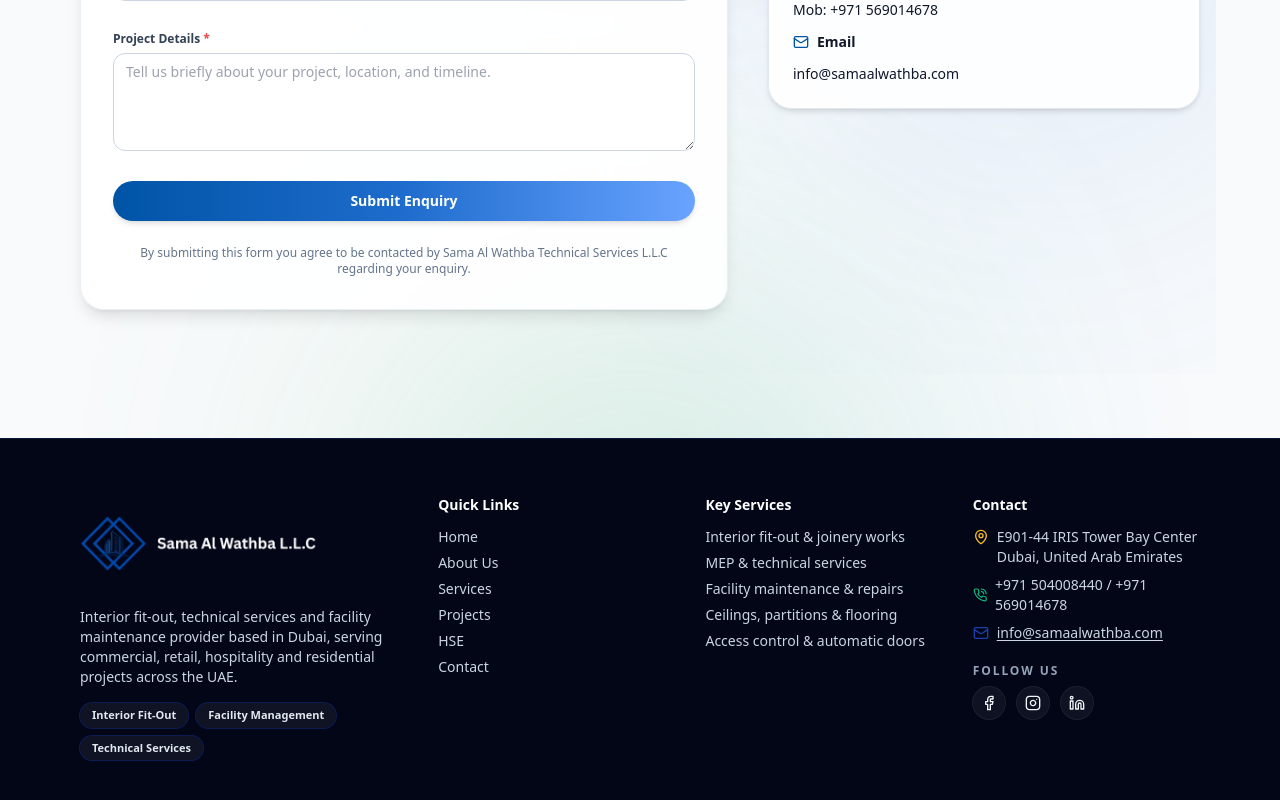
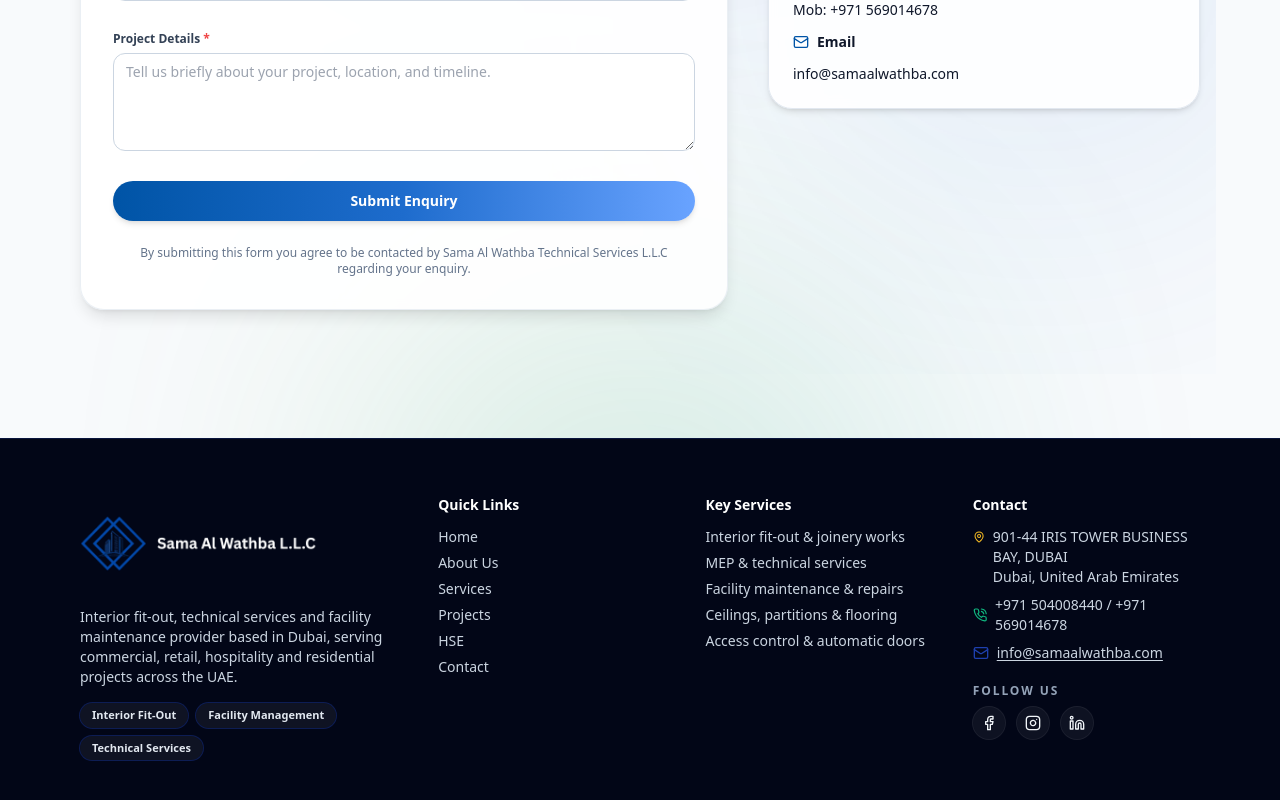
Before and after one commit to pvsameerpvs/sama-al-wathba-technicalservices-web, a Next.js app: page /contact in a window 1280 px wide. Shown: the part 635-1435 px from the top of the page. Built offline with nearby package versions, Linux system fonts and the light colour scheme.

Commit message:
fix: commit samll address change hero contnt change

```diff
--- a/components/footer.tsx
+++ b/components/footer.tsx
@@ -139,7 +139,7 @@ export function Footer() {
               <p className="flex items-start gap-2">
                 <MapPin className="mt-0.5 h-4 w-4 text-brand-yellow" />
                 <span>
-                  E901-44 IRIS Tower Bay Center
+                  901-44 IRIS TOWER BUSINESS BAY, DUBAI
                   <br />
                   Dubai, United Arab Emirates
                 </span>
@@ -154,7 +154,7 @@ export function Footer() {
                   href="mailto:lg.samaalwathbi@hotmail.com"
                   className="hover:text-brand-yellow underline underline-offset-2"
                 >
-                 info@samaalwathba.com
+                  info@samaalwathba.com
                 </Link>
               </p>
             </div>
@@ -189,7 +189,6 @@ export function Footer() {
             </div>
           </div>
         </div>
-
       </div>
     </footer>
   );
--- a/components/hero-slider.tsx
+++ b/components/hero-slider.tsx
@@ -7,7 +7,7 @@ import Link from "next/link";
 
 const slides = [
   {
-    title: "Interior Fit-Out & Technical Services",
+    title: "Water Tank Cleaning & Technical Services",
     subtitle:
       "Complete turnkey solutions for offices, clinics, retail, and hospitality spaces across the UAE.",
     image: "/tank-2.png",
```
